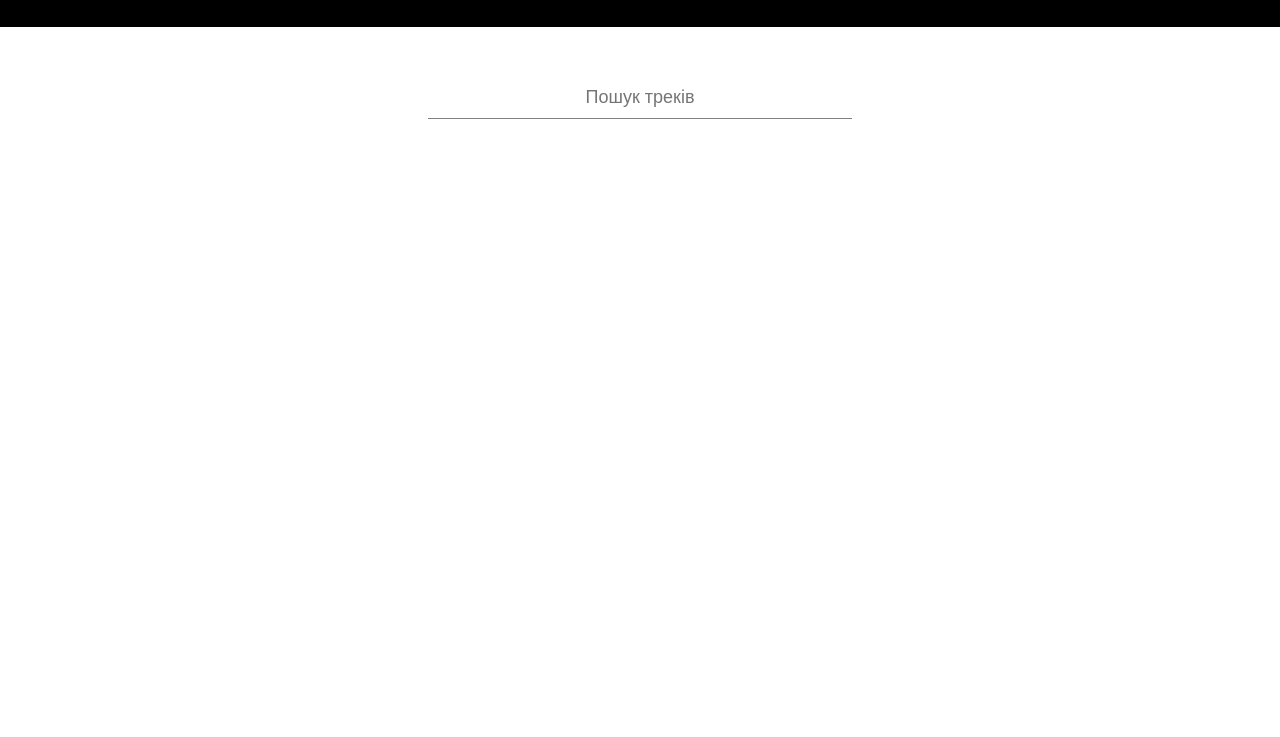
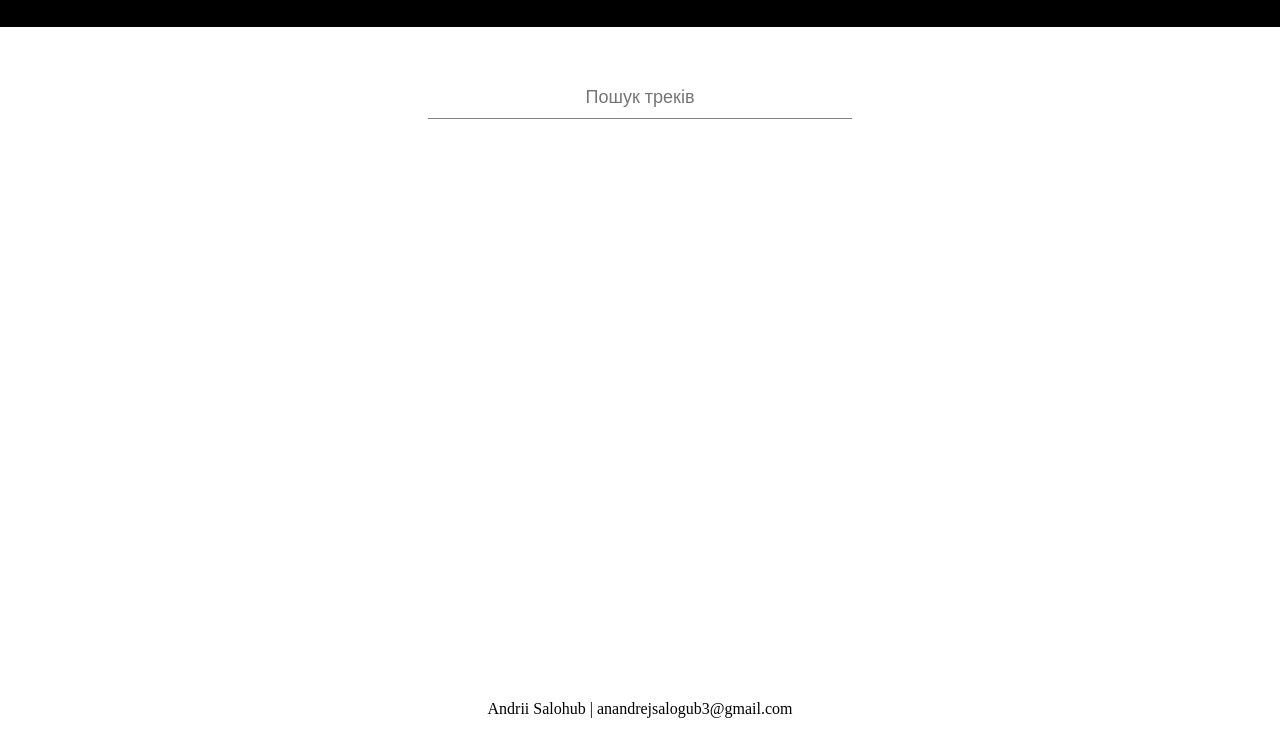
Before and after one commit to AndriiSalohub/music-app, a website built with Vite: page index.html in a window 1280 px wide. Shown: the part 63-800 px from the top of the page. Built offline with nearby package versions, Linux system fonts and the light colour scheme.

Commit message:
added markup and styles for footer

```diff
--- a/css/style.css
+++ b/css/style.css
@@ -7,6 +7,9 @@
 
 body {
     font-family: var(--font-family);
+    min-height: 100vh;
+    display: flex;
+    flex-direction: column;
 }
 
 .header {
@@ -40,6 +43,12 @@ body {
     text-align: center;
 }
 
+.footer {
+    margin-top: auto;
+    text-align: center;
+    padding: 20px;
+}
+
 @media (max-width: 1000px) {
     .main__search-input {
         width: 50%;
--- a/index.html
+++ b/index.html
@@ -19,6 +19,9 @@
                 placeholder="Пошук треків"
             />
         </main>
+        <footer class="footer">
+            Andrii Salohub | anandrejsalogub3@gmail.com
+        </footer>
         <script type="module" src="./js/main.js"></script>
     </body>
 </html>
```
